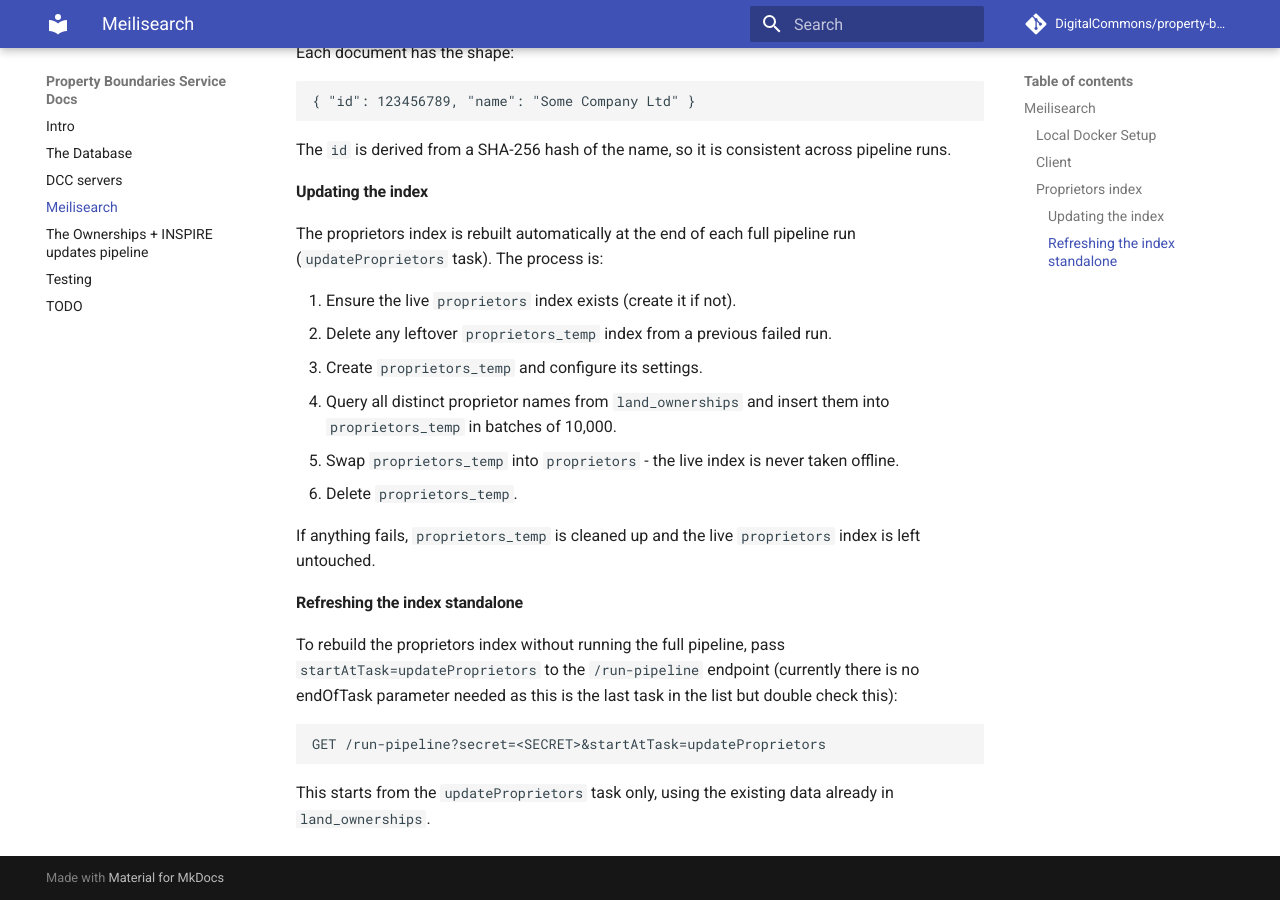
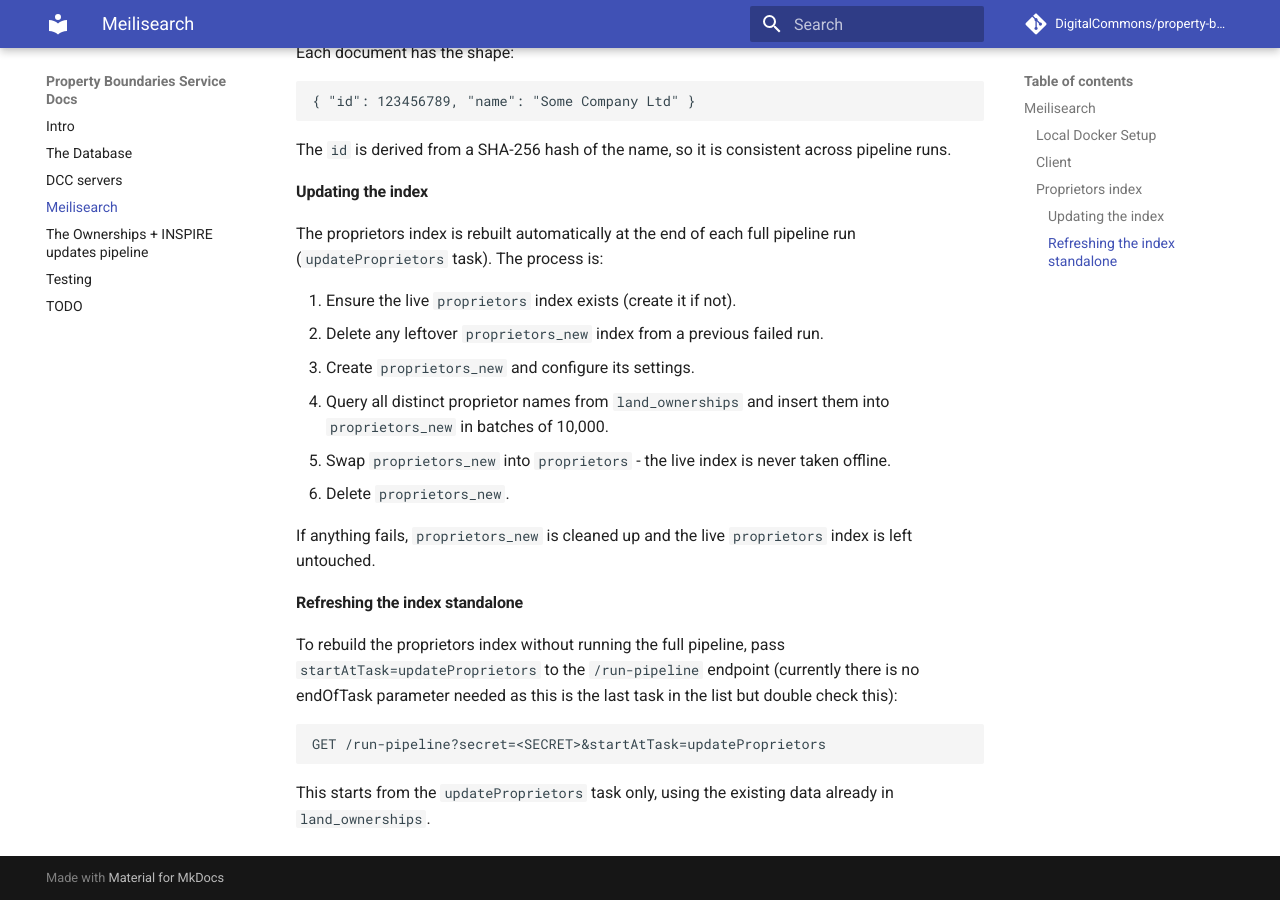
Before and after one commit to DigitalCommons/property-boundaries-service, an MkDocs documentation site: the page built from docs/meilisearch.md, in a window 1280 px wide and 900 px high, scrolled down 1020 px. Built offline with MkDocs 1.6.1 and Material for MkDocs 9.7.7, drawn with Linux system fonts in a browser that asks for light colours; comment, search, counter and statistics services are not loaded.

Commit message:
update docs

```diff
--- a/docs/meilisearch.md
+++ b/docs/meilisearch.md
@@ -38,13 +38,13 @@
 The proprietors index is rebuilt automatically at the end of each full pipeline run (`updateProprietors` task). The process is:
 
 1. Ensure the live `proprietors` index exists (create it if not).
-2. Delete any leftover `proprietors_temp` index from a previous failed run.
-3. Create `proprietors_temp` and configure its settings.
-4. Query all distinct proprietor names from `land_ownerships` and insert them into `proprietors_temp` in batches of 10,000.
-5. Swap `proprietors_temp` into `proprietors` - the live index is never taken offline.
-6. Delete `proprietors_temp`.
+2. Delete any leftover `proprietors_new` index from a previous failed run.
+3. Create `proprietors_new` and configure its settings.
+4. Query all distinct proprietor names from `land_ownerships` and insert them into `proprietors_new` in batches of 10,000.
+5. Swap `proprietors_new` into `proprietors` - the live index is never taken offline.
+6. Delete `proprietors_new`.
 
-If anything fails, `proprietors_temp` is cleaned up and the live `proprietors` index is left untouched.
+If anything fails, `proprietors_new` is cleaned up and the live `proprietors` index is left untouched.
 
 #### Refreshing the index standalone
 
```
